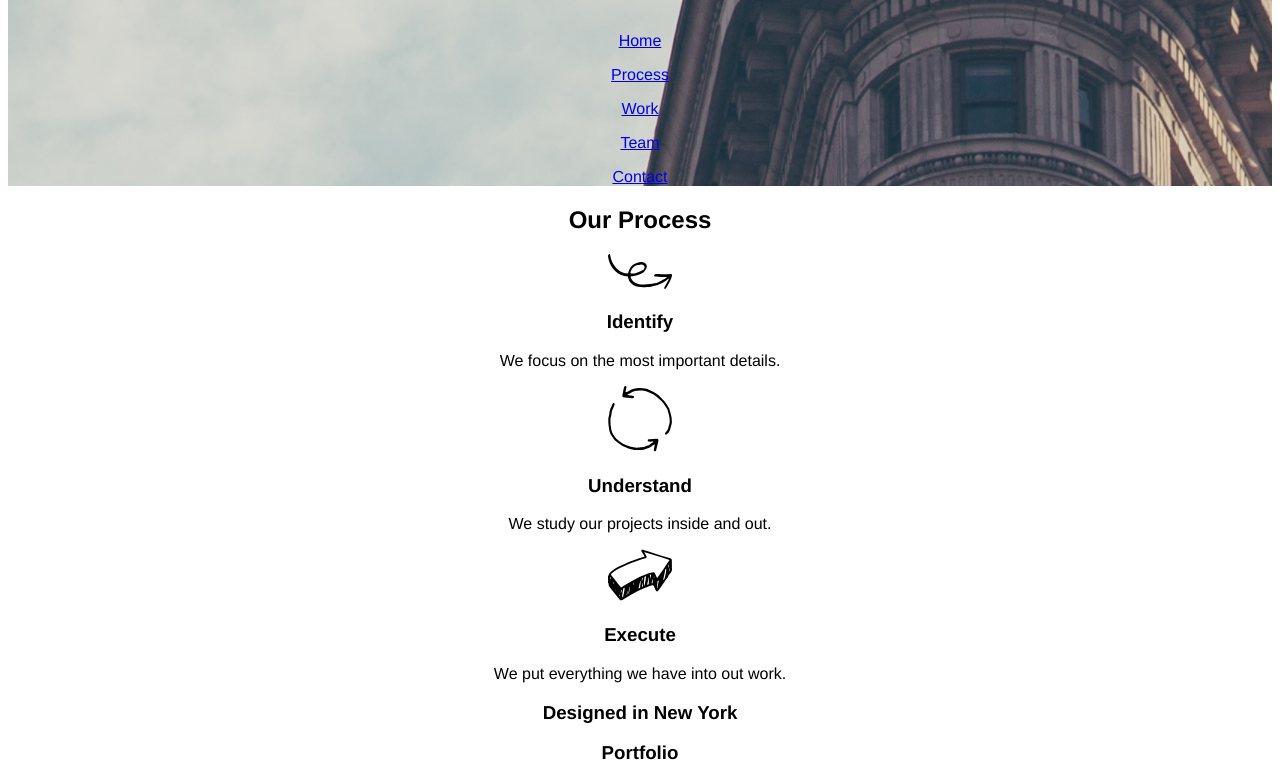
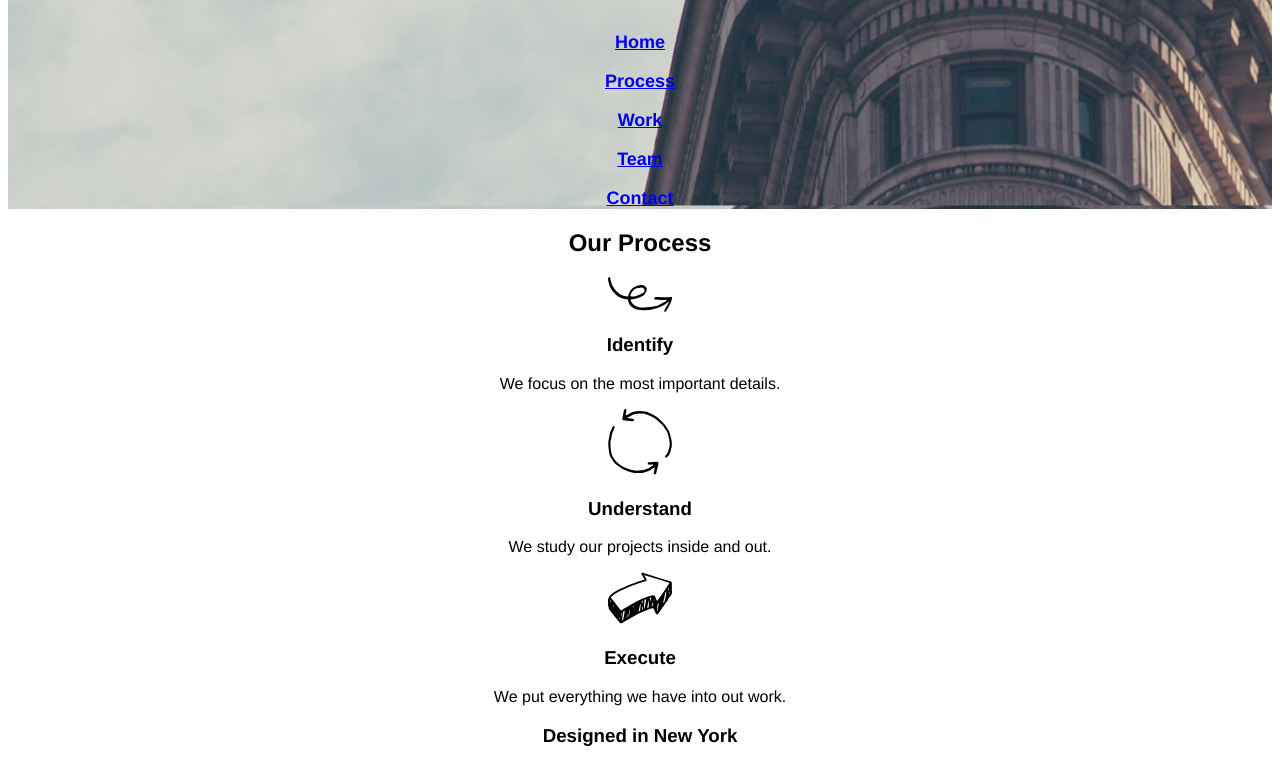
Before and after one commit to moryw/Broadway, a plain HTML site: page index.html in a window 1280 px wide. Shown: the part 142-909 px from the top of the page. Drawn offline with Linux system fonts and the light colour scheme.

Commit message:
Add css style to header.

```diff
--- a/resources/css/master.css
+++ b/resources/css/master.css
@@ -14,7 +14,8 @@ h1  {
   background-position: center;
 }
 
-.header li {
+.header p {
   color: white;
   font-size: 18px;
+  font-weight: bold;
 }
```
